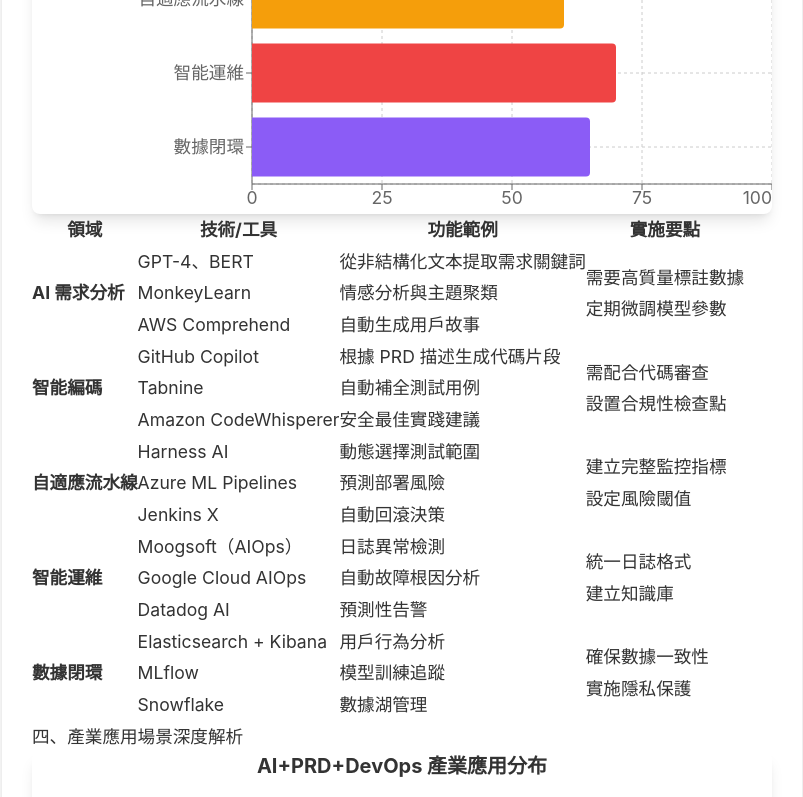
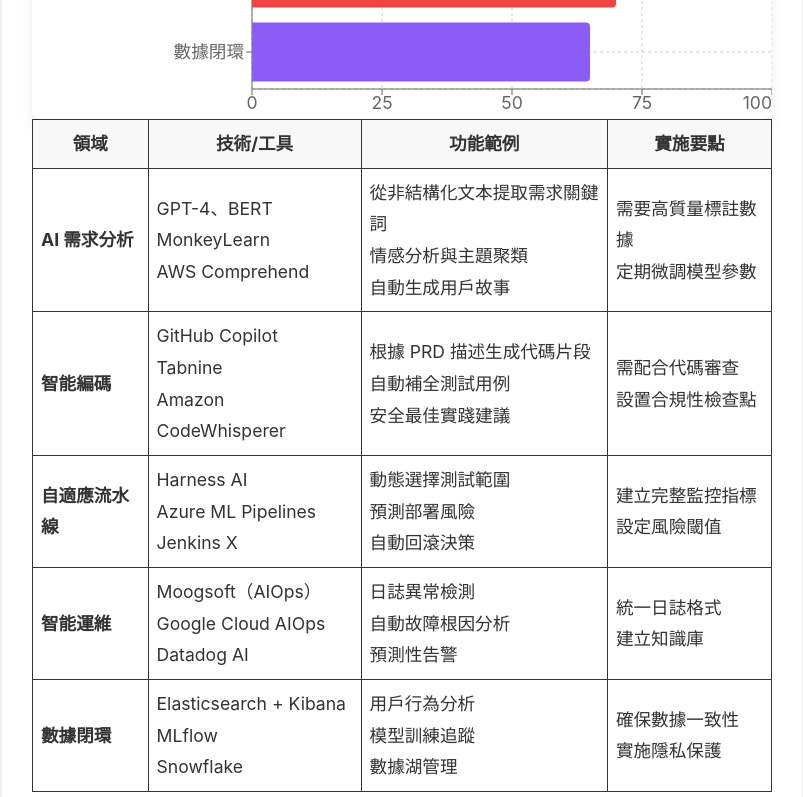
Before and after one commit to ianTPE/vite-react-tsx-blog, a React (Vite) app: page /blog/ai-prd-devops-integration-guide-2025 in a window 1280 px wide. Shown: the part 3120-3917 px from the top of the page, without its empty margins (238-1041 px from the left). Built offline with nearby package versions, Linux system fonts and the light colour scheme.

Commit message:
feat: add blog post about AI PRD DevOps integration guide for 2025

```diff
--- a/src/components/blog/posts/ai-prd-devops-integration-guide-2025.tsx
+++ b/src/components/blog/posts/ai-prd-devops-integration-guide-2025.tsx
@@ -10,15 +10,13 @@
 import { ROITrends } from '../../charts/ROITrends';
 
 // Mermaid 圖表組件
-const MermaidChart = ({ chart }: { chart: string }) => {
-  return (
-    <div>
-      <pre className="mermaid">
-        {chart}
-      </pre>
+const MermaidChart = ({ chart }: { chart: string }) => (
+  <div className="mermaid-container">
+    <div className="mermaid">
+      {chart}
     </div>
-  );
-};
+  </div>
+);
 
 // 在頁面載入時初始化 Mermaid
 if (typeof window !== 'undefined') {
@@ -59,11 +57,7 @@
         <CoreArchitecture />
       </div>
 
-      <pre>
-        <code>{`用戶數據 → AI 分析引擎 → 智能 PRD → DevOps 自動化 → 生產環境
-   ↑                                                    ↓
-   └──────────── 運營數據反饋 ←──────────────────────────┘`}</code>
-      </pre>
+
 
       <p>這個閉環系統的三個核心組件相互協作：</p>
 
@@ -141,43 +135,43 @@
 
       <table border={1}>
         <thead>
-          <tr>
-            <th>領域</th>
-            <th>技術/工具</th>
-            <th>功能範例</th>
-            <th>實施要點</th>
+          <tr style={{ border: '1px solid #333' }}>
+            <th style={{ border: '1px solid #333', padding: '8px', background: '#f8f8f8' }}>領域</th>
+            <th style={{ border: '1px solid #333', padding: '8px', background: '#f8f8f8' }}>技術/工具</th>
+            <th style={{ border: '1px solid #333', padding: '8px', background: '#f8f8f8' }}>功能範例</th>
+            <th style={{ border: '1px solid #333', padding: '8px', background: '#f8f8f8' }}>實施要點</th>
           </tr>
         </thead>
         <tbody>
-          <tr>
-            <td><strong>AI 需求分析</strong></td>
-            <td>GPT-4、BERT<br />MonkeyLearn<br />AWS Comprehend</td>
-            <td>從非結構化文本提取需求關鍵詞<br />情感分析與主題聚類<br />自動生成用戶故事</td>
-            <td>需要高質量標註數據<br />定期微調模型參數</td>
+          <tr style={{ border: '1px solid #333' }}>
+            <td style={{ border: '1px solid #333', padding: '8px' }}><strong>AI 需求分析</strong></td>
+            <td style={{ border: '1px solid #333', padding: '8px' }}>GPT-4、BERT<br />MonkeyLearn<br />AWS Comprehend</td>
+            <td style={{ border: '1px solid #333', padding: '8px' }}>從非結構化文本提取需求關鍵詞<br />情感分析與主題聚類<br />自動生成用戶故事</td>
+            <td style={{ border: '1px solid #333', padding: '8px' }}>需要高質量標註數據<br />定期微調模型參數</td>
           </tr>
-          <tr>
-            <td><strong>智能編碼</strong></td>
-            <td>GitHub Copilot<br />Tabnine<br />Amazon CodeWhisperer</td>
-            <td>根據 PRD 描述生成代碼片段<br />自動補全測試用例<br />安全最佳實踐建議</td>
-            <td>需配合代碼審查<br />設置合規性檢查點</td>
+          <tr style={{ border: '1px solid #333' }}>
+            <td style={{ border: '1px solid #333', padding: '8px' }}><strong>智能編碼</strong></td>
+            <td style={{ border: '1px solid #333', padding: '8px' }}>GitHub Copilot<br />Tabnine<br />Amazon CodeWhisperer</td>
+            <td style={{ border: '1px solid #333', padding: '8px' }}>根據 PRD 描述生成代碼片段<br />自動補全測試用例<br />安全最佳實踐建議</td>
+            <td style={{ border: '1px solid #333', padding: '8px' }}>需配合代碼審查<br />設置合規性檢查點</td>
           </tr>
-          <tr>
-            <td><strong>自適應流水線</strong></td>
-            <td>Harness AI<br />Azure ML Pipelines<br />Jenkins X</td>
-            <td>動態選擇測試範圍<br />預測部署風險<br />自動回滾決策</td>
-            <td>建立完整監控指標<br />設定風險閾值</td>
+          <tr style={{ border: '1px solid #333' }}>
+            <td style={{ border: '1px solid #333', padding: '8px' }}><strong>自適應流水線</strong></td>
+            <td style={{ border: '1px solid #333', padding: '8px' }}>Harness AI<br />Azure ML Pipelines<br />Jenkins X</td>
+            <td style={{ border: '1px solid #333', padding: '8px' }}>動態選擇測試範圍<br />預測部署風險<br />自動回滾決策</td>
+            <td style={{ border: '1px solid #333', padding: '8px' }}>建立完整監控指標<br />設定風險閾值</td>
           </tr>
-          <tr>
-            <td><strong>智能運維</strong></td>
-            <td>Moogsoft（AIOps）<br />Google Cloud AIOps<br />Datadog AI</td>
-            <td>日誌異常檢測<br />自動故障根因分析<br />預測性告警</td>
-            <td>統一日誌格式<br />建立知識庫</td>
+          <tr style={{ border: '1px solid #333' }}>
+            <td style={{ border: '1px solid #333', padding: '8px' }}><strong>智能運維</strong></td>
+            <td style={{ border: '1px solid #333', padding: '8px' }}>Moogsoft（AIOps）<br />Google Cloud AIOps<br />Datadog AI</td>
+            <td style={{ border: '1px solid #333', padding: '8px' }}>日誌異常檢測<br />自動故障根因分析<br />預測性告警</td>
+            <td style={{ border: '1px solid #333', padding: '8px' }}>統一日誌格式<br />建立知識庫</td>
           </tr>
-          <tr>
-            <td><strong>數據閉環</strong></td>
-            <td>Elasticsearch + Kibana<br />MLflow<br />Snowflake</td>
-            <td>用戶行為分析<br />模型訓練追蹤<br />數據湖管理</td>
-            <td>確保數據一致性<br />實施隱私保護</td>
+          <tr style={{ border: '1px solid #333' }}>
+            <td style={{ border: '1px solid #333', padding: '8px' }}><strong>數據閉環</strong></td>
+            <td style={{ border: '1px solid #333', padding: '8px' }}>Elasticsearch + Kibana<br />MLflow<br />Snowflake</td>
+            <td style={{ border: '1px solid #333', padding: '8px' }}>用戶行為分析<br />模型訓練追蹤<br />數據湖管理</td>
+            <td style={{ border: '1px solid #333', padding: '8px' }}>確保數據一致性<br />實施隱私保護</td>
           </tr>
         </tbody>
       </table>
@@ -292,49 +286,49 @@
 
       <table border={1}>
         <thead>
-          <tr>
-            <th>指標類別</th>
-            <th>傳統模式</th>
-            <th>AI 賦能模式</th>
-            <th>改善幅度</th>
+          <tr style={{ border: '1px solid #333' }}>
+            <th style={{ border: '1px solid #333', padding: '8px', background: '#f8f8f8' }}>指標類別</th>
+            <th style={{ border: '1px solid #333', padding: '8px', background: '#f8f8f8' }}>傳統模式</th>
+            <th style={{ border: '1px solid #333', padding: '8px', background: '#f8f8f8' }}>AI 賦能模式</th>
+            <th style={{ border: '1px solid #333', padding: '8px', background: '#f8f8f8' }}>改善幅度</th>
           </tr>
         </thead>
         <tbody>
-          <tr>
-            <td>需求準確率</td>
-            <td>65%</td>
-            <td>92%</td>
-            <td>+41.5%</td>
+          <tr style={{ border: '1px solid #333' }}>
+            <td style={{ border: '1px solid #333', padding: '8px' }}>需求準確率</td>
+            <td style={{ border: '1px solid #333', padding: '8px' }}>65%</td>
+            <td style={{ border: '1px solid #333', padding: '8px' }}>92%</td>
+            <td style={{ border: '1px solid #333', padding: '8px' }}>+41.5%</td>
           </tr>
-          <tr>
-            <td>開發週期</td>
-            <td>8-12 週</td>
-            <td>4-6 週</td>
-            <td>-50%</td>
+          <tr style={{ border: '1px solid #333' }}>
+            <td style={{ border: '1px solid #333', padding: '8px' }}>開發週期</td>
+            <td style={{ border: '1px solid #333', padding: '8px' }}>8-12 週</td>
+            <td style={{ border: '1px solid #333', padding: '8px' }}>4-6 週</td>
+            <td style={{ border: '1px solid #333', padding: '8px' }}>-50%</td>
           </tr>
-          <tr>
-            <td>代碼缺陷率</td>
-            <td>15‰</td>
-            <td>8‰</td>
-            <td>-46.7%</td>
+          <tr style={{ border: '1px solid #333' }}>
+            <td style={{ border: '1px solid #333', padding: '8px' }}>代碼缺陷率</td>
+            <td style={{ border: '1px solid #333', padding: '8px' }}>15‰</td>
+            <td style={{ border: '1px solid #333', padding: '8px' }}>8‰</td>
+            <td style={{ border: '1px solid #333', padding: '8px' }}>-46.7%</td>
           </tr>
-          <tr>
-            <td>部署成功率</td>
-            <td>85%</td>
-            <td>98%</td>
-            <td>+15.3%</td>
+          <tr style={{ border: '1px solid #333' }}>
+            <td style={{ border: '1px solid #333', padding: '8px' }}>部署成功率</td>
+            <td style={{ border: '1px solid #333', padding: '8px' }}>85%</td>
+            <td style={{ border: '1px solid #333', padding: '8px' }}>98%</td>
+            <td style={{ border: '1px solid #333', padding: '8px' }}>+15.3%</td>
           </tr>
-          <tr>
-            <td>運維響應時間</td>
-            <td>30 分鐘</td>
-            <td>3 分鐘</td>
-            <td>-90%</td>
+          <tr style={{ border: '1px solid #333' }}>
+            <td style={{ border: '1px solid #333', padding: '8px' }}>運維響應時間</td>
+            <td style={{ border: '1px solid #333', padding: '8px' }}>30 分鐘</td>
+            <td style={{ border: '1px solid #333', padding: '8px' }}>3 分鐘</td>
+            <td style={{ border: '1px solid #333', padding: '8px' }}>-90%</td>
           </tr>
-          <tr>
-            <td>總體 ROI</td>
-            <td>-</td>
-            <td>-</td>
-            <td>3.2x</td>
+          <tr style={{ border: '1px solid #333' }}>
+            <td style={{ border: '1px solid #333', padding: '8px' }}>總體 ROI</td>
+            <td style={{ border: '1px solid #333', padding: '8px' }}>-</td>
+            <td style={{ border: '1px solid #333', padding: '8px' }}>-</td>
+            <td style={{ border: '1px solid #333', padding: '8px' }}>3.2x</td>
           </tr>
         </tbody>
       </table>
```
